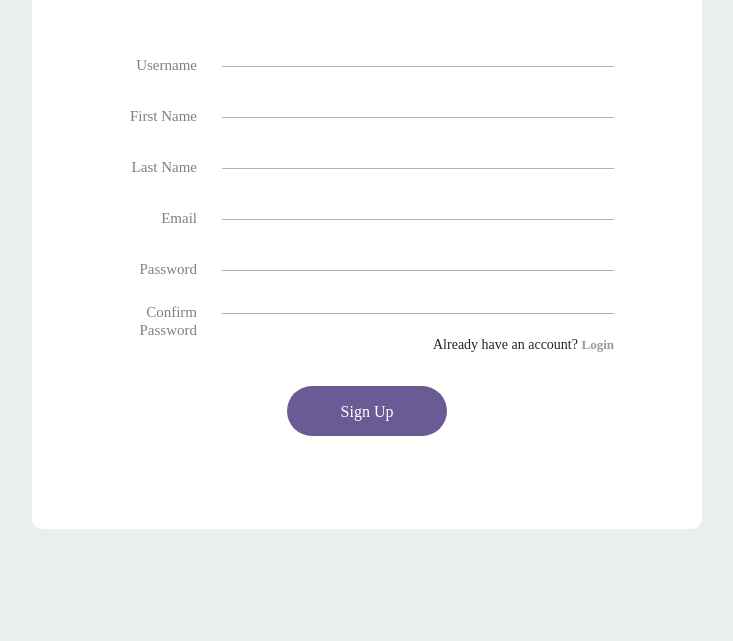
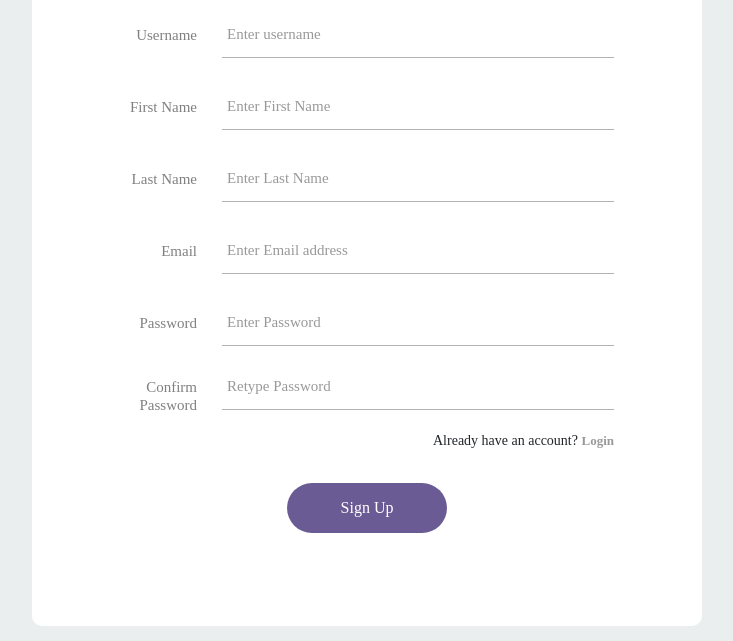
Before and after one commit to zahir1509/project-ap-etravel, a Django app: page /signup/ in a window 1280 px wide. Shown: the part 226-867 px from the top of the page, without its empty margins (273-1006 px from the left). Before the commit the page ends 755 px from the top, so only its background shows below. Run offline with Django 3.2, Linux system fonts and the light colour scheme; some libraries are stand-ins or nearby versions; some web fonts are replaced.

Commit message:
fix signup page style

```diff
--- a/main/templates/signup.html
+++ b/main/templates/signup.html
@@ -52,39 +52,36 @@
                     {% csrf_token %}
 					<div class="wrap-input100 validate-input m-b-26" data-validate="Username is required">
 						<span class="label-input100">Username</span>
-						{{form.username}}
+						<input class="input100" type="text" name="username" placeholder="Enter username">
 						<span class="focus-input100"></span>
 					</div>
 
 
                     <div class="wrap-input100 m-b-26" >
 						<span class="label-input100">First Name</span>
-						{{form.first_name}}
+						<input class="input100" type="text" name="first_name" placeholder="Enter First Name">
 						<span class="focus-input100"></span>
                     </div>
 
 
                     <div class="wrap-input100 m-b-26" >
 						<span class="label-input100">Last Name</span>
-						{{form.last_name}}
-						<span class="focus-input100"></span>
+						<input class="input100" type="text" name="last_name" placeholder="Enter Last Name">						<span class="focus-input100"></span>
                     </div>
 
                     <div class="wrap-input100 m-b-26" >
 						<span class="label-input100">Email</span>
-						{{form.email}}
-						<span class="focus-input100"></span>
+						<input class="input100" type="text" name="email" placeholder="Enter Email address">						<span class="focus-input100"></span>
                     </div>
 
 					<div class="wrap-input100 validate-input m-b-18" data-validate = "Password is required">
 						<span class="label-input100">Password</span>
-						{{form.password1}}
-						<span class="focus-input100"></span>
+						<input class="input100" type="password" name="password1" placeholder="Enter Password">						<span class="focus-input100"></span>
 					</div>
 
                     <div class="wrap-input100 validate-input m-b-18" data-validate = "Password is required">
 						<span class="label-input100">Confirm Password</span>
-						{{form.password2}}
+						<input class="input100" type="password" name="password2" placeholder="Retype Password">						<span class="focus-input100"></span>
 						<span class="focus-input100"></span>
                     </div>
 
```
Also changed, not shown: db.sqlite3.
